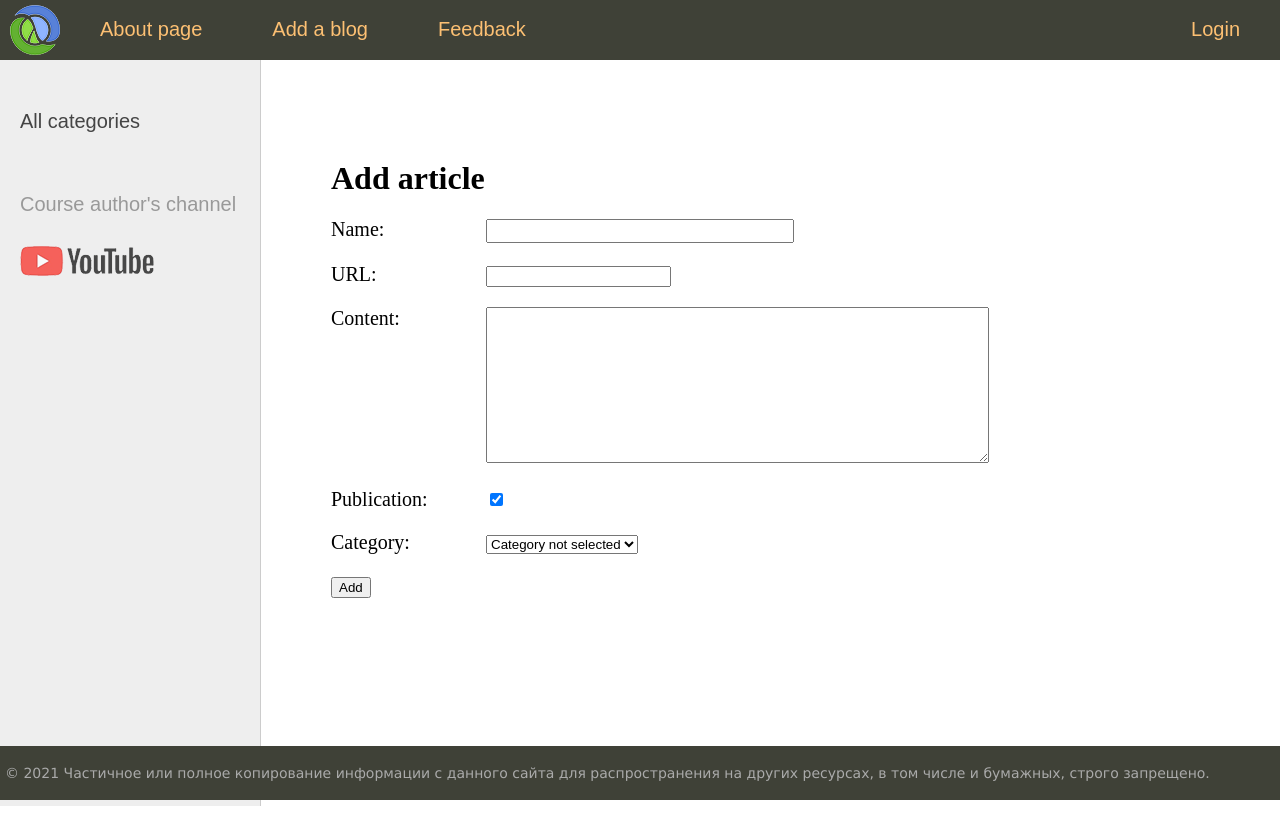
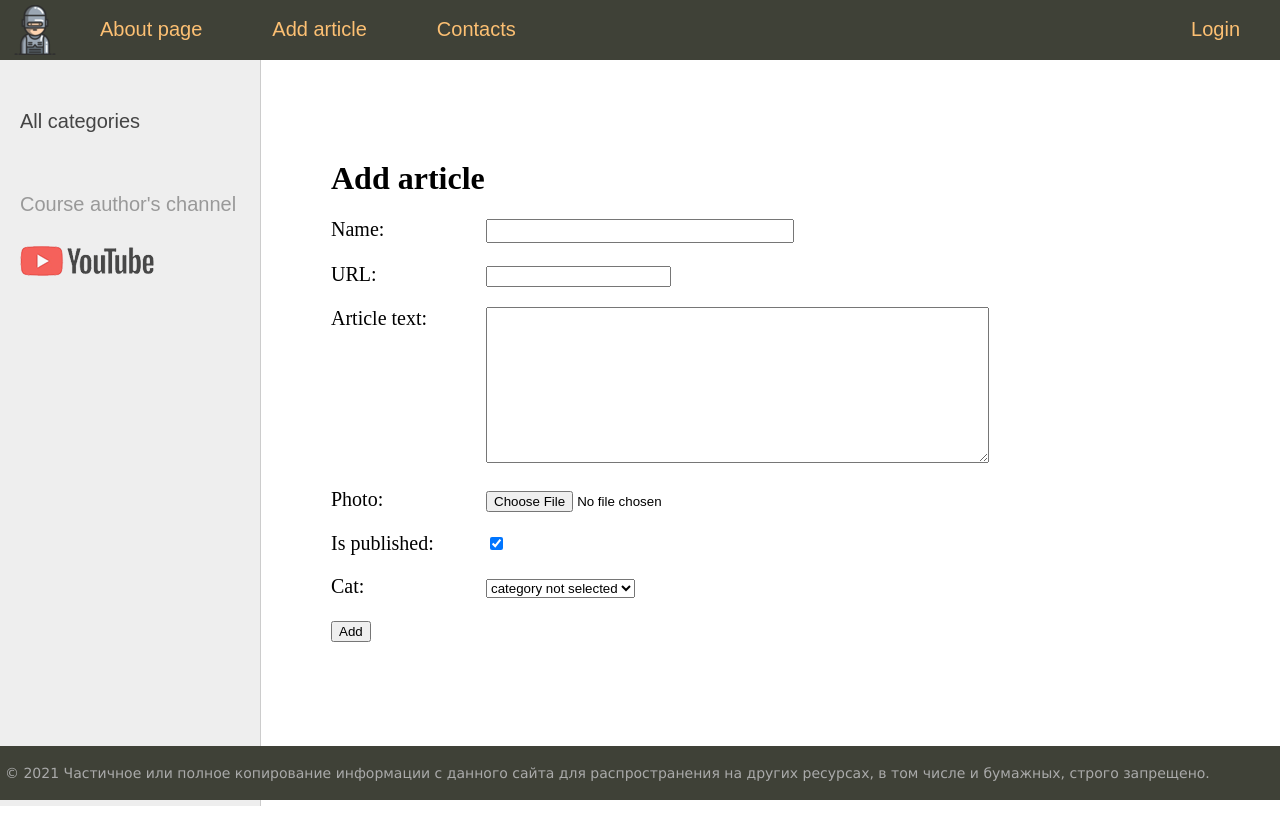
Before and after one commit to ppenkovskiy/famous_women_blog, a Django app: page /addpage/ in a window 1280 px wide. Run offline with Django 4.2, Linux system fonts and the light colour scheme; data that the repository does not hold is empty.

Commit message:
commit14

```diff
--- a/coolsite/women/forms.py
+++ b/coolsite/women/forms.py
@@ -1,9 +1,22 @@
 from django import forms
+from django.core.exceptions import ValidationError
 from .models import *
 
-class AddPostForm(forms.Form):
-    title = forms.CharField(max_length=255, label='Name', widget=forms.TextInput(attrs={'class': 'form-input'}))
-    slug = forms.SlugField(max_length=255, label='URL')
-    content = forms.CharField(widget=forms.Textarea(attrs={'cols': 60, 'rows': 10}))
-    is_published = forms.BooleanField(label='Publication', required=False, initial=True)
-    cat = forms.ModelChoiceField(queryset=Category.objects.all(), label='Category', empty_label='Category not selected')
+class AddPostForm(forms.ModelForm):
+    def __init__(self, *args, **kwargs):
+        super().__init__(*args, **kwargs)
+        self.fields['cat'].empty_label = 'category not selected'
+
+    class Meta:
+        model = Women
+        fields = ['title', 'slug', 'content', 'photo', 'is_published', 'cat']
+        widgets = {
+            'title': forms.TextInput(attrs={'class': 'form-input'}),
+            'content': forms.Textarea(attrs={'cols': 60, 'rows': 10}),
+        }
+
+    def clean_title(self):
+        title = self.cleaned_data['title']
+        if len(title) > 200:
+            raise ValidationError('Length exceeds 200 characters')
+        return title
--- a/coolsite/women/models.py
+++ b/coolsite/women/models.py
@@ -4,7 +4,7 @@ from django.urls import reverse
 class Women(models.Model):
     title = models.CharField(max_length=255, verbose_name='name')
     slug = models.SlugField(max_length=255, unique=True, db_index=True, verbose_name='URL')
-    content = models.TextField(blank=True)
+    content = models.TextField(blank=True, verbose_name='Article text')
     photo = models.ImageField(upload_to="photos/%Y/%m/%d/")
     time_create = models.DateTimeField(auto_now_add=True)
     time_update = models.DateTimeField(auto_now=True)
--- a/coolsite/women/templates/women/addpage.html
+++ b/coolsite/women/templates/women/addpage.html
@@ -3,7 +3,7 @@
 {% block content %}
 <h1>{{title}}</h1>
 
-<form action="{% url 'add_page' %}" method="post">
+<form action="{% url 'add_page' %}" method="post" enctype="multipart/form-data">
     {% csrf_token %}
 
     <div class="form-error">{{ form.non_field_errors }}</div>
--- a/coolsite/women/views.py
+++ b/coolsite/women/views.py
@@ -4,21 +4,19 @@ from .models import *
 from .forms import *
 
 menu = [{'title': "About page", "url_name": "about"},
-        {'title': "Add a blog", "url_name": "add_page"},
-        {'title': "Feedback", "url_name": "contact"},
+        {'title': "Add article", "url_name": "add_page"},
+        {'title': "Contacts", "url_name": "contact"},
         {'title': "Login", "url_name": "login"},
         ]
 
 def index(request):
     posts = Women.objects.all()
-
     context = {
                'posts': posts,
                'menu': menu,
                'title': 'Home page',
                'cat_selected': 0
     }
-
     return render(request, 'women/index.html', context=context)
 
 def about(request):
@@ -29,13 +27,10 @@ def pageNotFound(request, exception):
 
 def addpage(request):
     if request.method == 'POST':
-        form = AddPostForm(request.POST)
+        form = AddPostForm(request.POST, request.FILES)
         if form.is_valid():
-            try:
-                Women.objects.create(**form.cleaned_data)
-                return redirect('home')
-            except:
-                form.add_error(None, 'Post add error')
+            form.save()
+            return redirect('home')
     else:
         form = AddPostForm()
     return render(request, 'women/addpage.html', {'form': form, 'menu': menu, 'title': 'Add article'})
```
Also changed, not shown: coolsite/media/photos/2022/01/20/Rihanna_Diamonds_World_Tour_2013_Cropped.png (added), coolsite/media/photos/2022/01/20/imgonline-com-ua-Resize-UmCIY7HvbH.jpg (added), coolsite/media/photos/2022/01/20/itechart_requirements.png (added), coolsite/women/static/women/images/logo.png, coolsite/women/templates/women/index.html (line endings or trailing spaces).
